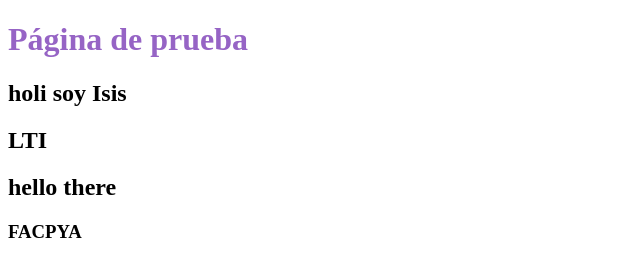
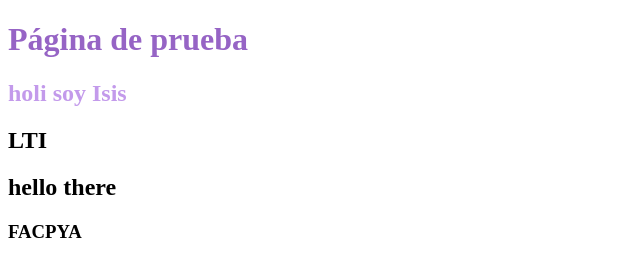
Before and after one commit to IsisMarcela/pagina, a plain HTML site: page index.html in a window 1280 px wide. Shown: the whole page, without its empty margins (0-640 px from the left). Drawn offline with Linux system fonts and the light colour scheme.

Commit message:
add color name

```diff
--- a/index.html
+++ b/index.html
@@ -8,7 +8,7 @@
 </head>
 <body>
     <h1 style="color: rgb(150, 100, 197);" id="header">Página de prueba</h1>
-    <h2 lang="es">holi soy Isis</h2>
+    <h2 lang="es" style="color: rgb(195, 154, 235);">holi soy Isis</h2>
     <h2 tabindex="1" class="h2_nice borde">LTI</h2>
     <h2 tabindex="2" lang="en">hello there</h2>
     <h3>FACPYA</h3>
```
